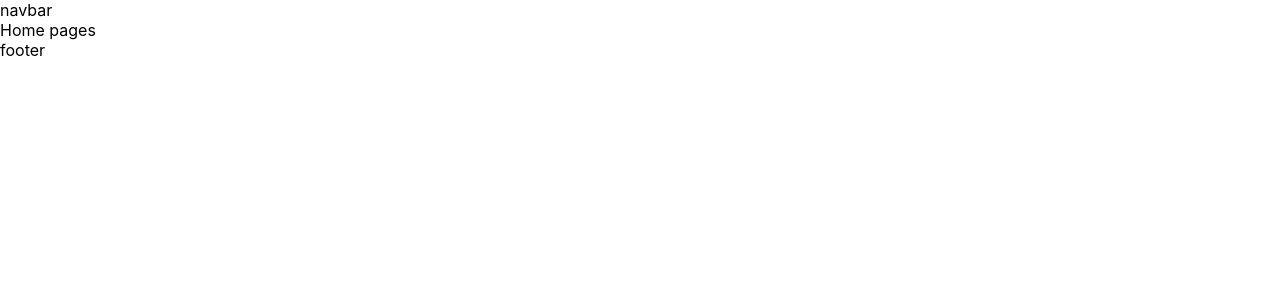
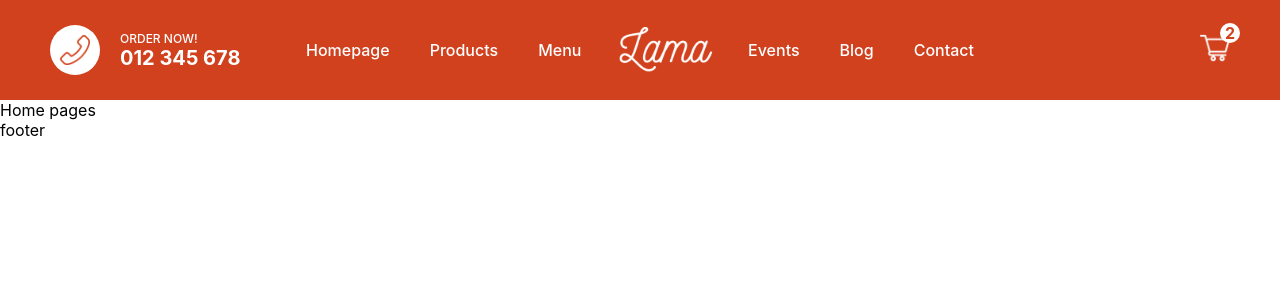
Before and after one commit to sakhawat9/restaurant, a Next.js app: page / in a window 1280 px wide. Shown: the top 300 px of the page. Built offline with nearby package versions, Linux system fonts and the light colour scheme.

Commit message:
[ADD] Header

```diff
--- a/components/Navbar.jsx
+++ b/components/Navbar.jsx
@@ -1,7 +1,37 @@
-import React from "react";
+import Image from "next/image";
+import styles from "../styles/Navbar.module.css";
 
 const Navbar = () => {
-  return <div>navbar</div>;
+  return (
+    <div className={styles.container}>
+      <div className={styles.item}>
+        <div className={styles.callButton}>
+          <Image src="/img/telephone.png" alt="" width="32" height="32" />
+        </div>
+        <div className={styles.texts}>
+          <div className={styles.text}>ORDER NOW!</div>
+          <div className={styles.text}>012 345 678</div>
+        </div>
+      </div>
+      <div className={styles.item}>
+        <ul className={styles.list}>
+          <li className={styles.listItem}>Homepage</li>
+          <li className={styles.listItem}>Products</li>
+          <li className={styles.listItem}>Menu</li>
+          <Image src="/img/logo.png" alt="" width="160px" height="69px" />
+          <li className={styles.listItem}>Events</li>
+          <li className={styles.listItem}>Blog</li>
+          <li className={styles.listItem}>Contact</li>
+        </ul>
+      </div>
+      <div className={styles.item}>
+        <div className={styles.cart}>
+          <Image src="/img/cart.png" alt="" width="30px" height="30px" />
+          <div className={styles.counter}>2</div>
+        </div>
+      </div>
+    </div>
+  );
 };
 
 export default Navbar;
--- /dev/null
+++ b/styles/Navbar.module.css
@@ -0,0 +1,91 @@
+.container {
+  height: 100px;
+  padding: 0px 50px;
+  background-color: #d1411e;
+  display: flex;
+  align-items: center;
+  justify-content: space-between;
+  position: sticky;
+  top: 0;
+  z-index: 999;
+}
+
+.item {
+  flex: 1;
+  display: flex;
+  align-items: center;
+}
+
+.item:nth-child(2) {
+  flex: 3;
+}
+
+.item:last-child {
+  justify-content: flex-end;
+}
+
+.callButton {
+  background-color: white;
+  border-radius: 50%;
+  padding: 10px;
+  width: 50px;
+  height: 50px;
+}
+
+.texts {
+  margin-left: 20px;
+  color: white;
+}
+
+.text:first-child {
+  font-size: 12px;
+  font-weight: 500;
+}
+
+.text:last-child {
+  font-size: 20px;
+  font-weight: bold;
+}
+
+.list {
+  padding: 0;
+  display: flex;
+  align-items: center;
+  list-style: none;
+  color: white;
+}
+
+.listItem {
+  margin: 20px;
+  font-weight: 500;
+}
+
+.cart {
+  position: relative;
+}
+
+.counter {
+  position: absolute;
+  top: -10px;
+  right: -10px;
+  width: 20px;
+  height: 20px;
+  border-radius: 50%;
+  background-color: white;
+  padding: 3px;
+  display: flex;
+  align-items: center;
+  justify-content: center;
+  font-weight: bold;
+  color: #d1411e;
+}
+
+@media screen and (max-width: 480px) {
+  .item:nth-child(2) {
+    display: none;
+  }
+
+  .item:nth-child(1) {
+    flex: 3;
+  }
+}
```
